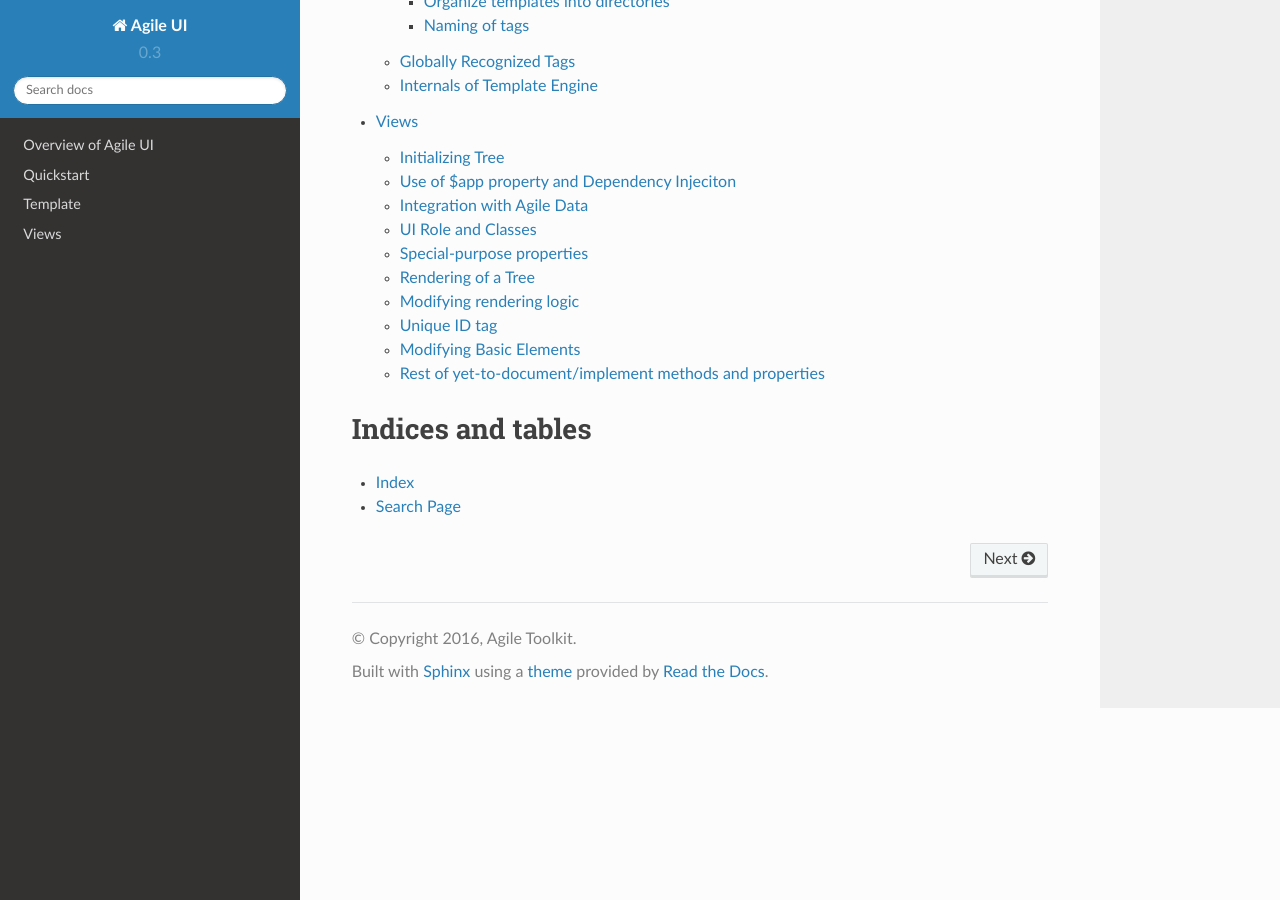
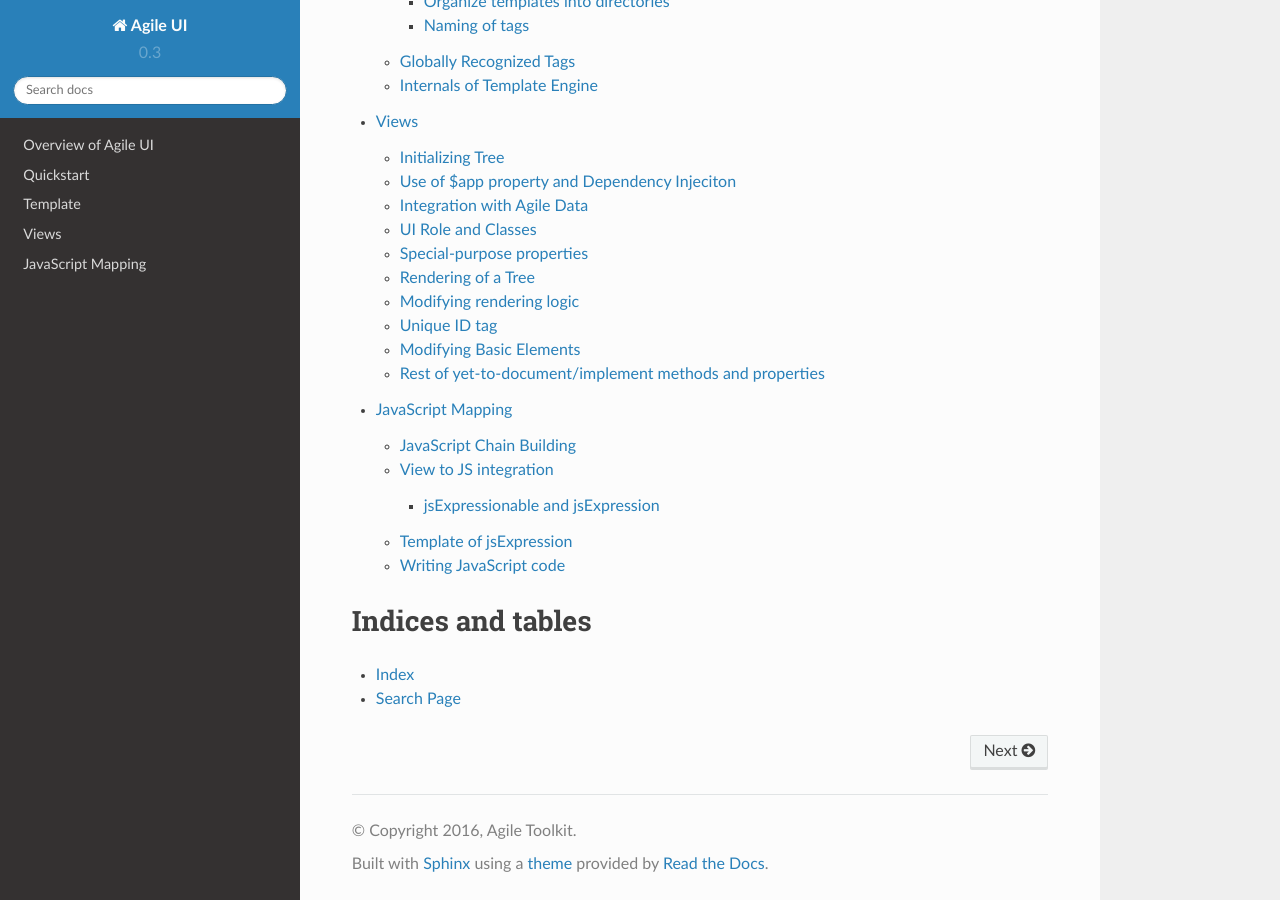
Before and after one commit to atk4/ui, a Sphinx documentation site: the page built from docs/index.rst, in a window 1280 px wide and 900 px high, scrolled down 1754 px. Built offline with Sphinx 7.4.7 and the Read the Docs theme 2.0.0, drawn with Linux system fonts in a browser that asks for light colours; pages that are not in the unit, such as notebooks, are missing from menus; some of the changed lines change nothing that is shown.

Commit message:
Added JavaScript documentation

```diff
--- a/docs/index.rst
+++ b/docs/index.rst
@@ -12,6 +12,7 @@ Contents:
     core
     template
     view
+    js
     base-components
     layouts
     building-components
--- /dev/null
+++ b/docs/js.rst
@@ -0,0 +1,219 @@
+
+
+
+.. _js:
+
+==================
+JavaScript Mapping
+==================
+
+A modern user interface cannot exist without JavaScript. For Agile UI to work, certain views
+must be able to bind with JavaScript frameworks.
+
+.. important::
+
+    We never encourage writing JavaScript logic in PHP. The purpose of JS layer is for binding
+    events and actions.
+
+One of the most popular JavaScript library - jQuery - uses chaining extensively. Syntax is easy
+to understand and write:
+
+.. code-block:: js
+
+    $('.mybox').find('button').click(function() {
+        $('.otherbox').hide();
+    });
+
+In most cases you will be using 3rd party plug-ins to simply initialize stuff or bind events.
+If you are looking to build a DropDown view that needs to initialize itself on the JavaScript end
+with:
+
+.. code-block:: js
+
+    $('#the-box-id).dropdown();
+
+the initialization should somehow embedded inside your own DropDown view. Of course you can hide
+piece of JavaScript inside your custom HTML template, but that's a anti-pattern with Agile UI that
+tries to steamline all the UI.
+
+
+Agile UI relies on two important mechanics that makes JavaScript interaction simple.
+
+JavaScript Chain Building
+-------------------------
+
+.. php:namespace: atk4\\ui
+.. php:class:: jsMapper
+
+    Base class jsMapper can be extended by other classes such as jQuery to provide transparent
+    mappers for any JavaScript framework.
+
+Chain is a PHP object that represents one or several actions that are to be executed on the
+client side::
+
+    $chain = new jQuery('#the-box-id');
+
+    $chain->dropdown();
+
+The calls to the chain are stored in the object and can be converted into JavaScript by calling `jsRender`
+
+.. php:method:: jsRender()
+
+    Converts actions recorded in jsChain into string of JavaScript code.
+
+
+Executing::
+
+    echo $chain->jsRender();
+
+will output:
+
+.. code-block:: js
+
+    $('#the-box-id).dropdown();
+
+View to JS integration
+----------------------
+
+We are not building JavaScript code just for the excercise. Our whole point is ability to link that code
+between actual views. All views support JavaScript binging through two methods: "js" and "on".
+
+.. php:class:: View
+.. php:method:: js([$event])
+
+    Return chain corresponding to the view.
+
+.. php:method:: on(String $event, [,String selector], $callback = null)
+
+    Returns chain that will be automatically executed if $event occurs. If $callback is specified, it
+    will also be executed on event.
+
+Calling $button->js() you will get a new jQuery chain object that you can interact with::
+
+    $chain = $form->js()->hide('slow');
+
+Just on it's own chain will not do anything, so you can use "on" method to bind the action::
+
+    $button->on('click', $chain);
+
+
+Mechanics of Chains and Binding form a powerful concept, but to make it as powerful as possible, we
+have implemented a lot of ways for you to be expressive in the PHP.
+
+Finally I must mention that js() have an argument for event:
+
+- omitted, false or null - chain will be returned only.
+- true - executes chain onDocumentReady
+- string (like "click") - specify specific event
+
+So if you want button to hide itself when clicked, this simple syntax can be used::
+
+    $button->js('click')->hide();
+
+More commonly you'll want to execute chains onReadyCheck::
+
+    $dropdown_field ->js(true)->dropdown();
+
+
+jsExpressionable and jsExpression
+=================================
+
+.. php:interface:: jsExpressionable
+
+    Some of the clases that implement jsExpressionable are:
+
+    - jsExpression
+    - jsChain
+    - View
+
+
+.. php:class:: jsExpression
+.. php:method:: __construct(template, args)
+
+    Returns object that renders into template by substituting args into it
+
+This interface can be implemented by the object and would mean that this object can be mapped into
+a safe JavaScript code. Any other variables will be passed to `json_encode` when they are parts of
+expression.
+
+Compare next two examples::
+
+    echo (new jQuery('document'))->find('h1')->hide()->jsRender();
+
+    // produces $('document').find('h1').hide();
+    // does not hide anything!
+
+    $expr = new jsExpression('document');
+    echo (new jQuery($expr))->find('h1')->hide()->jsRender();
+
+    // produces $(document).find('h1').hide();
+    // works correrctly!!
+
+Template of jsExpression
+------------------------
+
+The jsExpression class provides the most simple implementation that can be useful for providing
+any JavaScript expressions. My next example will set height of right container to the sum of 2
+boxes on the left::
+
+    $h1 = $left_box1->js()->height();
+    $h2 = $left_box2->js()->height();
+
+    $sum = new jsExpression('[]+[]', [$h1, $h2]);
+
+    $right_box_container->js(true)->height( $sum );
+
+It's important that you remember that height of an element is a browser-side property and you
+must operate with it in your browser by passing expressions into chain.
+
+
+The template language for jsExpression is super-simple:
+
+ - [] will be mapped to next argument in the argument array
+ - [foo] will be mapped to named argument in argument array
+
+So the following two lines are identical::
+
+    $sum = new jsExpression('[]+[]', [$h1, $h2]);
+
+    $sum = new jsExpression('[a]+[b]', ['a'=>$h1, 'b'=>$h2]);
+
+.. important::
+
+    We have specifically selected a very simple tag format as a reminder to you not to write
+    any code as part of jsExpression. You must ont use jsExpression() for anything complex.
+
+
+Writing JavaScript code
+-----------------------
+
+Open a new file `test.js` and type:
+
+.. code-block:: js
+
+    function mySum(a) {
+        return a.reduce(function(a, b){
+            return a+b;
+        }, 0);
+    }
+
+Load this js dependency on your page, then you can use the following chain::
+
+    $heights = [];
+
+    foreach ($left_box_container->elements as $left_box) {
+        $heights[] = $left_box->js()->height();
+    }
+
+    $right_box_container->js(true)->height(new jsExpression('sum([])', [$heights]));
+
+This will map into the following JavaScript code:
+
+.. code-block:: js
+
+    $('#right_container_id').height(sum([
+        $('#left_box1').height(), $('#left_box2').height(), $('#left_box3').height() // etc
+    ]));
+
+You can further simplify JavaScript code yourself but keep the JavaScript logic inside the `.js` files
+and leave PHP only for binding.
```
